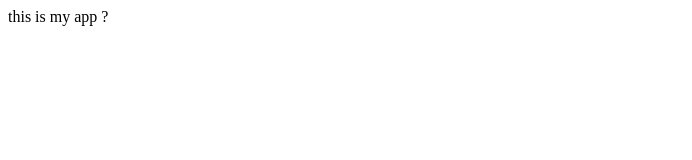
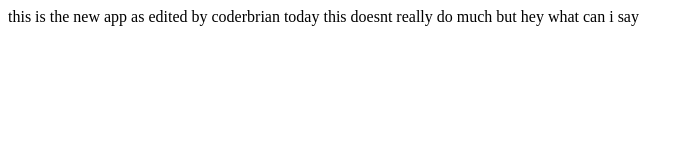
Before and after one commit to Nyadzayo/myExample1, a plain HTML site: page index.html in a window 1280 px wide. Shown: the whole page, without its empty margins (0-692 px from the left). Drawn offline with Linux system fonts and the light colour scheme.

Commit message:
New documentation stuff

```diff
--- a/index.html
+++ b/index.html
@@ -4,7 +4,8 @@
 	<title>MY app</title>
 </head>
 <body>
-	this is my app
-	?
+	this is the new app
+	as edited by coderbrian today
+	this doesnt really do much but hey what can i say
 </body>
 </html>
```
Also changed, not shown: 1 other file.
